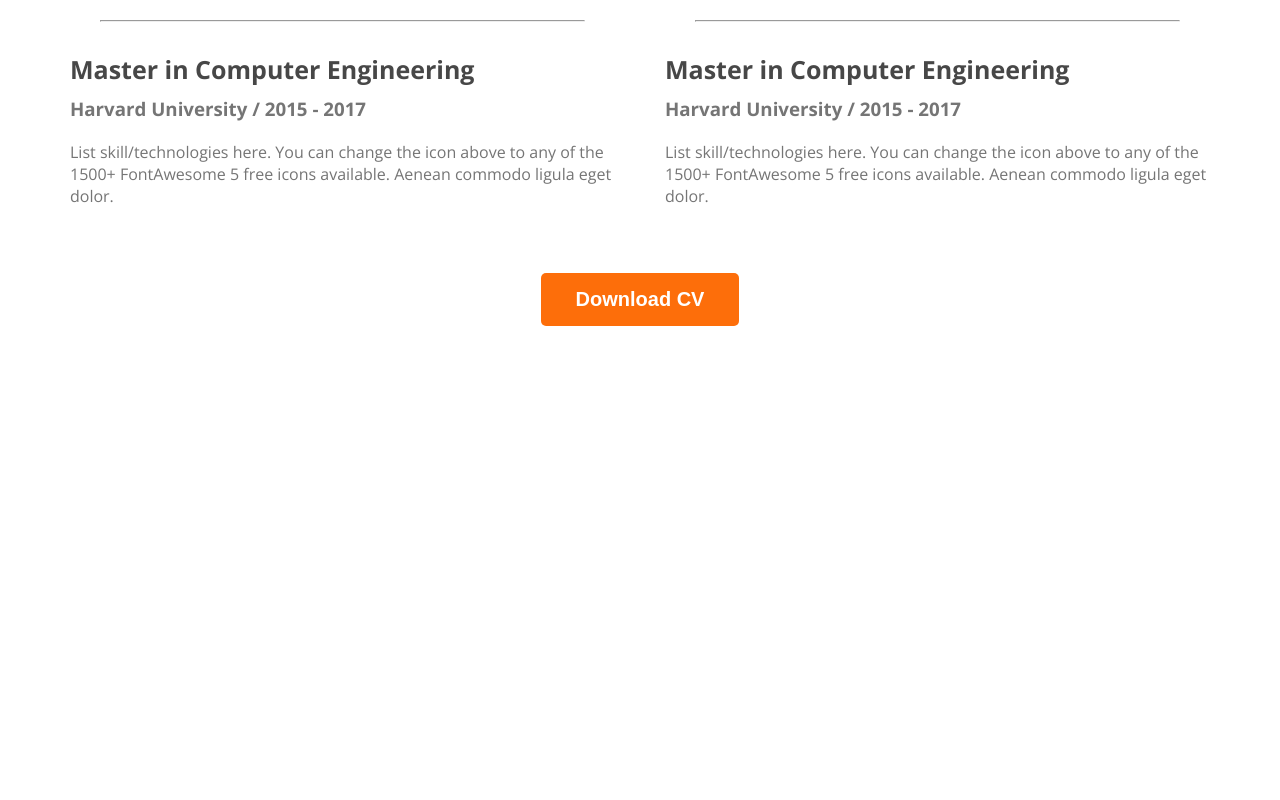
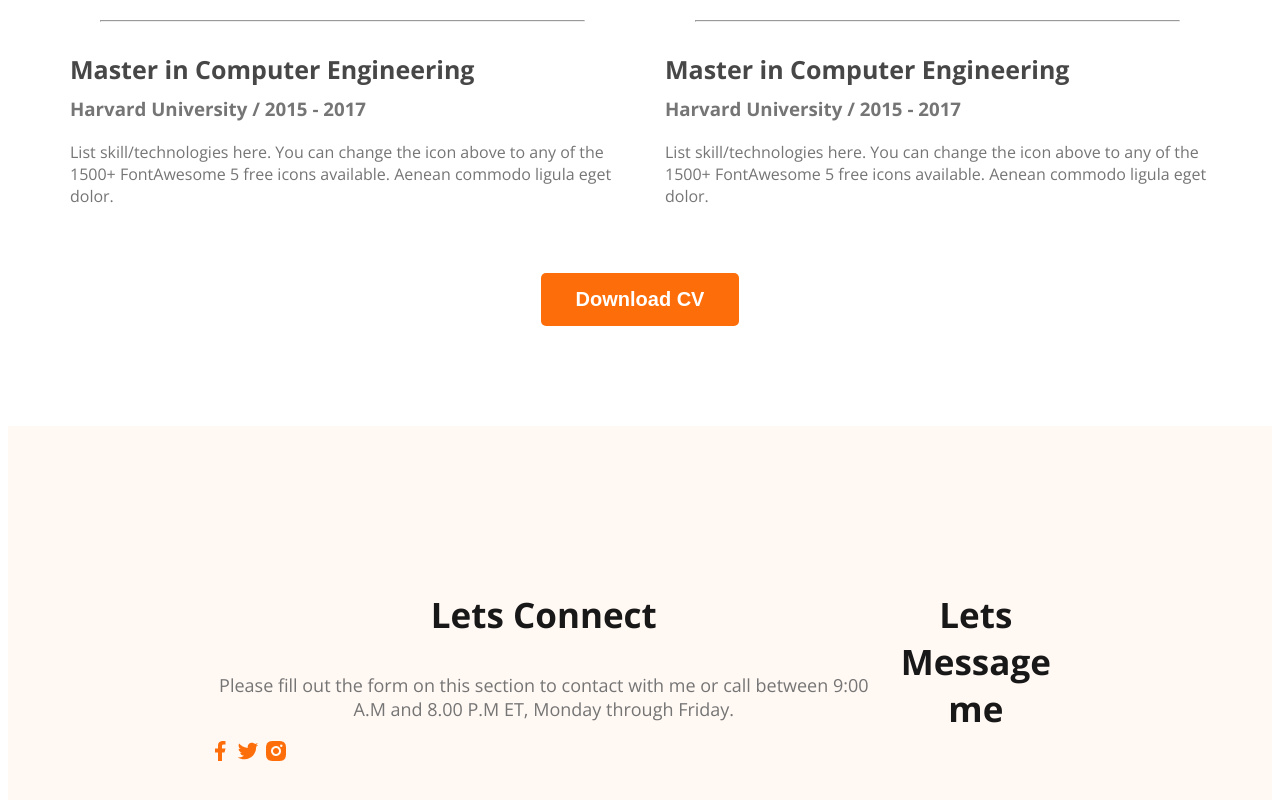
Before and after one commit to imranmohammod/webdeveloper-portfolio, a plain HTML site: page index.html in a window 1280 px wide. Shown: the part 2868-3668 px from the top of the page. Before the commit the page ends 3202 px from the top, so only its background shows below. Drawn offline with nearby package versions, Linux system fonts and the light colour scheme.

Commit message:
basic footer

```diff
--- a/index.html
+++ b/index.html
@@ -162,7 +162,20 @@
 
     </main>
     <footer>
+        <div class="footer-column">
+            <h3 class="section-title">Lets Connect</h3>
+            <p class="section-description">
+            Please fill out the form on this section to contact with me or call between 9:00 A.M and 8.00 P.M ET, Monday through Friday.
 
+            </p>
+            <div class="social-links"></div>
+                <a href=""><img src="images/icons/facebook.png" alt=""></a>
+                <a href=""><img src="images/icons/twitter.png" alt=""></a>
+                <a href=""><img src="images/icons/insta.png" alt=""></a>
+        </div>
+        <div class="footer-column">
+            <h3 class="section-title">Lets Message me</h3>
+        </div>
     </footer>
 </body>
 
--- a/styles/portfolio.css
+++ b/styles/portfolio.css
@@ -197,3 +197,11 @@ main section {
 .resume-container hr{
     margin: 30px;
 }
+
+/* footer style */
+footer{
+    display: flex;
+    background: #FFF8F3;
+    margin-top: 100px;
+    padding: 130px 200px;
+}
```
